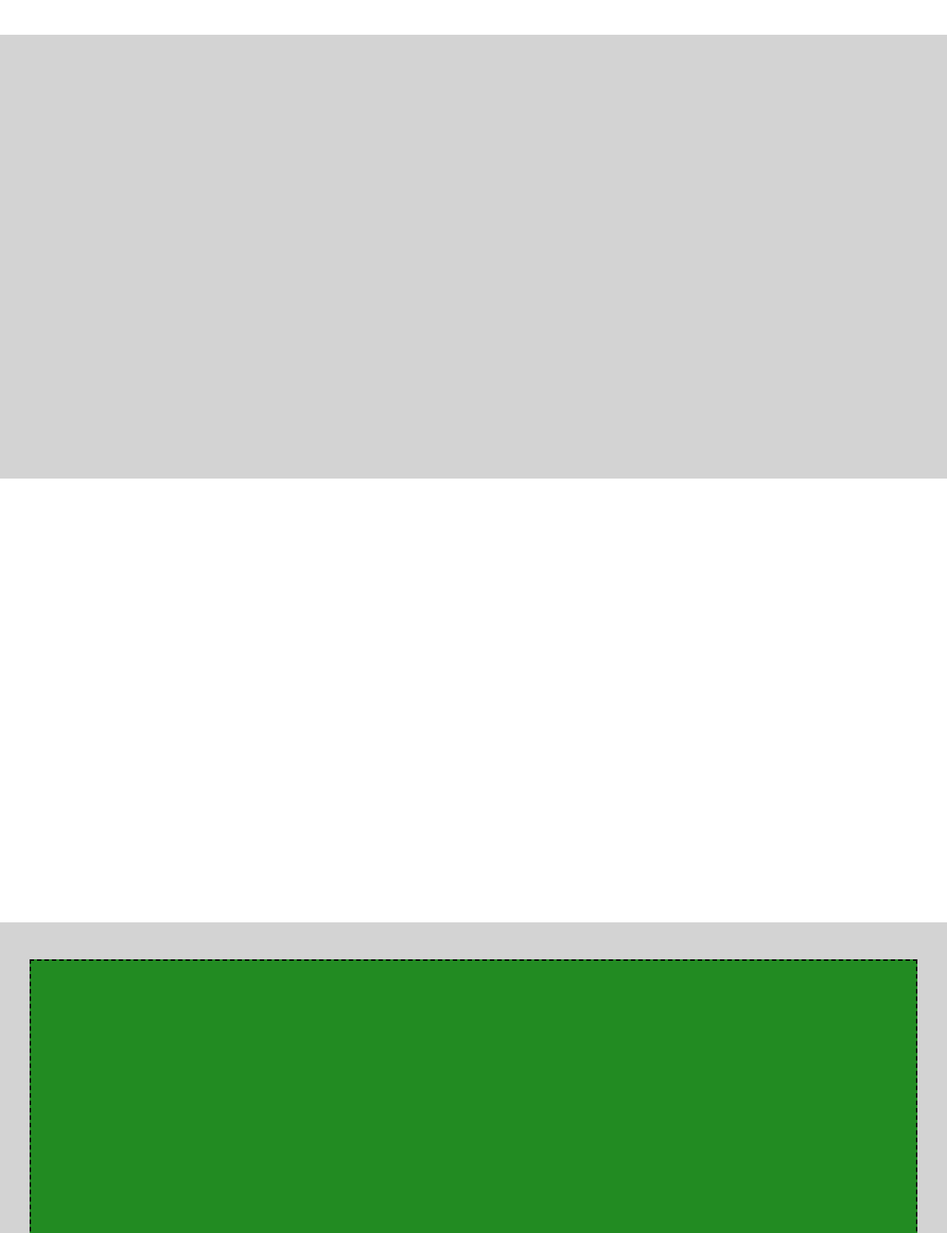
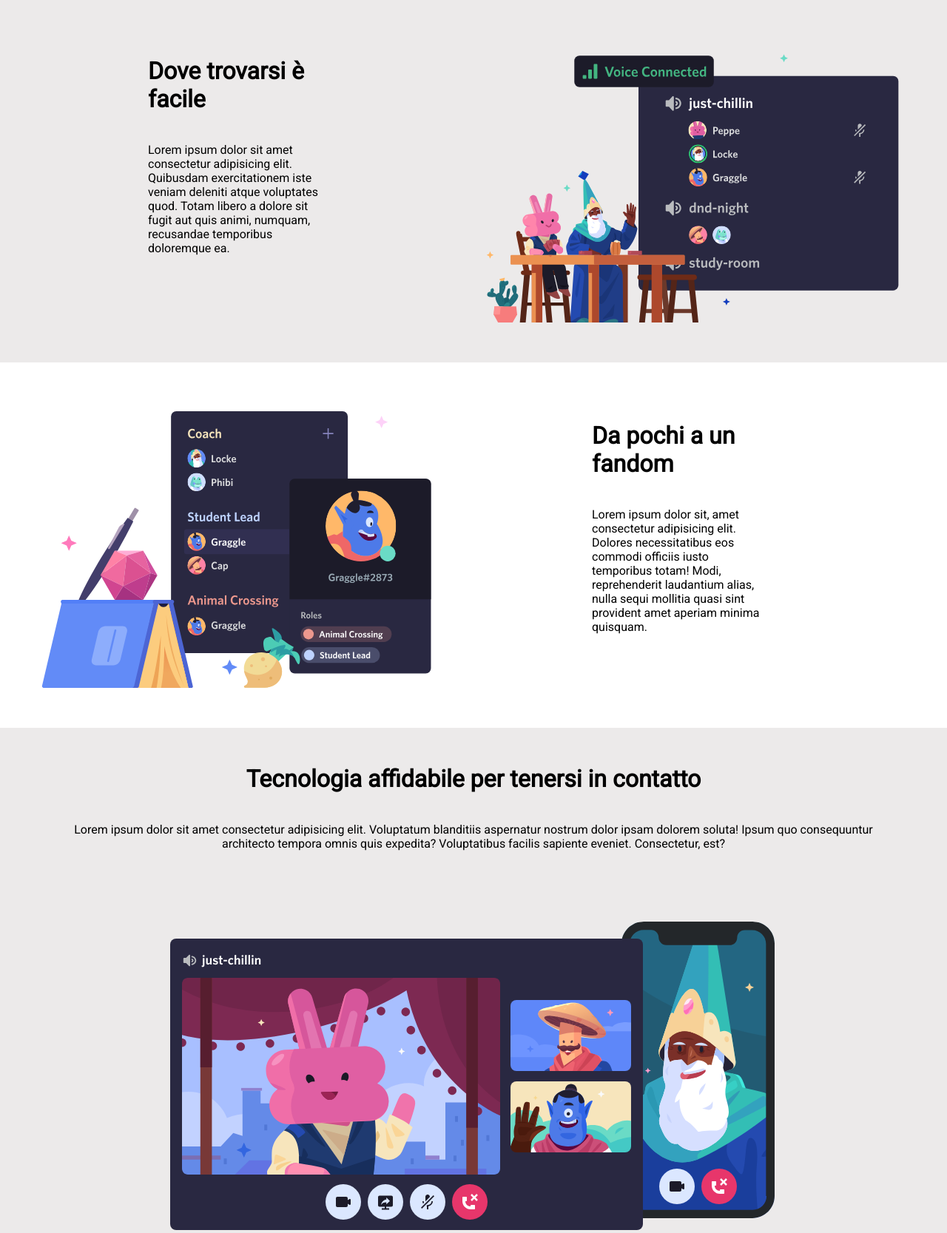
Before and after one commit to SofiaCurreri/htmlcss-discord, a plain HTML site: page index.html in a window 1280 px wide. Shown: the part 1133-2800 px from the top of the page at 74% size. Drawn offline with Linux system fonts and the light colour scheme.

Commit message:
terminato main

```diff
--- a/css/style.css
+++ b/css/style.css
@@ -8,6 +8,10 @@
 	background-color: rgb(37, 94, 233);
 	/* debug
 	background-color: lightblue;*/
+}
+
+h1{
+	font-size: 2em;
 }
 
 .header-nav {
@@ -61,6 +65,12 @@ label{
 	margin-left: 25px ;
 }
 
+.lb-lightblue{
+	background-color: rgb(171, 183, 255);
+	color: white;
+	margin-top: 10px;
+}
+
 /* JUMBOTRON */
 
 .jumbotron {
@@ -99,8 +109,8 @@ main>section {
 main>section>.container {
 	display: flex;
 	flex-direction: row;
-	/* debug */
-	min-height: 500px;
+	/* debug
+	min-height: 500px;*/
 }
 
 .bg-white {
@@ -108,20 +118,27 @@ main>section>.container {
 }
 
 .bg-gray {
-	background-color: lightgray;
+	background-color: rgb(236, 234, 234);
 }
 
 .main-col {
 	flex-grow: 2;
 	width: 50%;
+	margin-top: 0;
 	/* debug
 	background-color: cornflowerblue;
 	border: 2px dashed black;*/
 }
 
 .side-col {
+	display: flex;
 	flex-grow: 1;
+	flex-direction: column;
+	gap: 40px;
+	padding-left: 160px;
+	padding-right: 200px;
 	width: 50%;
+	padding-top: 30px;
 	/* debug
 	background-color: pink;
 	border: 2px dashed black;*/
@@ -129,11 +146,11 @@ main>section>.container {
 
 .hilighted-content {
 	flex-grow: 1;
-
-	/* debug */
+	text-align: center;
+	/* debug
 	min-height: 800px;
 	background-color: forestgreen;
-	border: 2px dashed black;
+	border: 2px dashed black;*/
 }
 
 /* FOOTER */
--- a/index.html
+++ b/index.html
@@ -24,6 +24,8 @@
 </head>
 
 <body>
+
+	<!-- Header Discord-->
 	<header>
 		<div class="header-head">
 			<nav class="header-nav container">
@@ -52,7 +54,11 @@
 		</div>
 	</header>
 
+
+	<!-- Sezioni principali -->
 	<main>
+
+		<!-- Sezione 1 -->
 		<section class="bg-white">
 			<div class="container">
 				<div class="main-col">
@@ -61,30 +67,54 @@
 				<div class="side-col">
 					<h1> Un luogo a invito con tutto lo spazio necessario per parlare </h1>
 					<p> Lorem ipsum dolor sit amet consectetur adipisicing elit. Eligendi itaque natus dignissimos voluptate ad porro alias necessitatibus. Velit vel maxime dolores explicabo optio aut libero aliquam alias distinctio molestiae. Modi.
-						Lorem ipsum dolor sit amet consectetur adipisicing elit. Ex iste alias aliquid perferendis itaque similique, molestiae ducimus quasi asperiores, modi adipisci doloremque, ab minima corporis labore porro debitis quam quod.
+						Lorem ipsum dolor sit amet consectetur adipisicing elit.
 					</p>
 				</div>
 			</div>
 		</section>
+
+		<!-- Sezione 2 -->
 		<section class="bg-gray">
 			<div class="container">
-				<div class="side-col"></div>
-				<div class="main-col"></div>
+				<div class="side-col">
+					<h1> Dove trovarsi è facile </h1>
+					<p> Lorem ipsum dolor sit amet consectetur adipisicing elit. Quibusdam exercitationem iste veniam deleniti atque voluptates quod. Totam libero a dolore sit fugit aut quis animi, numquam, recusandae temporibus doloremque ea.</p>
+				</div>
+				<div class="main-col">
+					<img src="./img/item2.svg" alt="Immagine voice">
+				</div>
 			</div>
 		</section>
+
+		<!-- Sezione 3 -->
 		<section class="bg-white">
 			<div class="container">
-				<div class="main-col"></div>
-				<div class="side-col"></div>
+				<div class="main-col">
+					<img src="./img/item3.svg" alt="Immagine community">
+				</div>
+				<div class="side-col">
+					<h1> Da pochi a un fandom</h1>
+					<p> Lorem ipsum dolor sit, amet consectetur adipisicing elit. Dolores necessitatibus eos commodi officiis iusto temporibus totam! Modi, reprehenderit laudantium alias, nulla sequi mollitia quasi sint provident amet aperiam minima quisquam.</p>
+				</div>
 			</div>
 		</section>
+
+		<!-- Sezione 4 -->
 		<section class="bg-gray">
 			<div class="container">
-				<div class="hilighted-content"></div>
+				<div class="hilighted-content">
+					<h1> Tecnologia affidabile per tenersi in contatto </h1>
+					<p class="margine"> Lorem ipsum dolor sit amet consectetur adipisicing elit. Voluptatum blanditiis aspernatur nostrum dolor ipsam dolorem soluta! Ipsum quo consequuntur architecto tempora omnis quis expedita? Voluptatibus facilis sapiente eveniet. Consectetur, est?</p>
+					<img src="./img/item4-big.svg" alt="Immagine video-chat">
+					<img src="./img/stars.svg" alt="Immagine stelline">
+					<h3 style="margin-bottom: 30px;"> Pronto ad iniziare la tua avventura?</h3>
+					<label class="lb-lightblue"> <i class="fa-solid fa-download"></i> Scarica per Mac </label>
+				</div>
 			</div>
 		</section>
 	</main>
 
+	<!-- Footer -->
 	<footer class="footer-main">
 		<div class="container">
 
```
